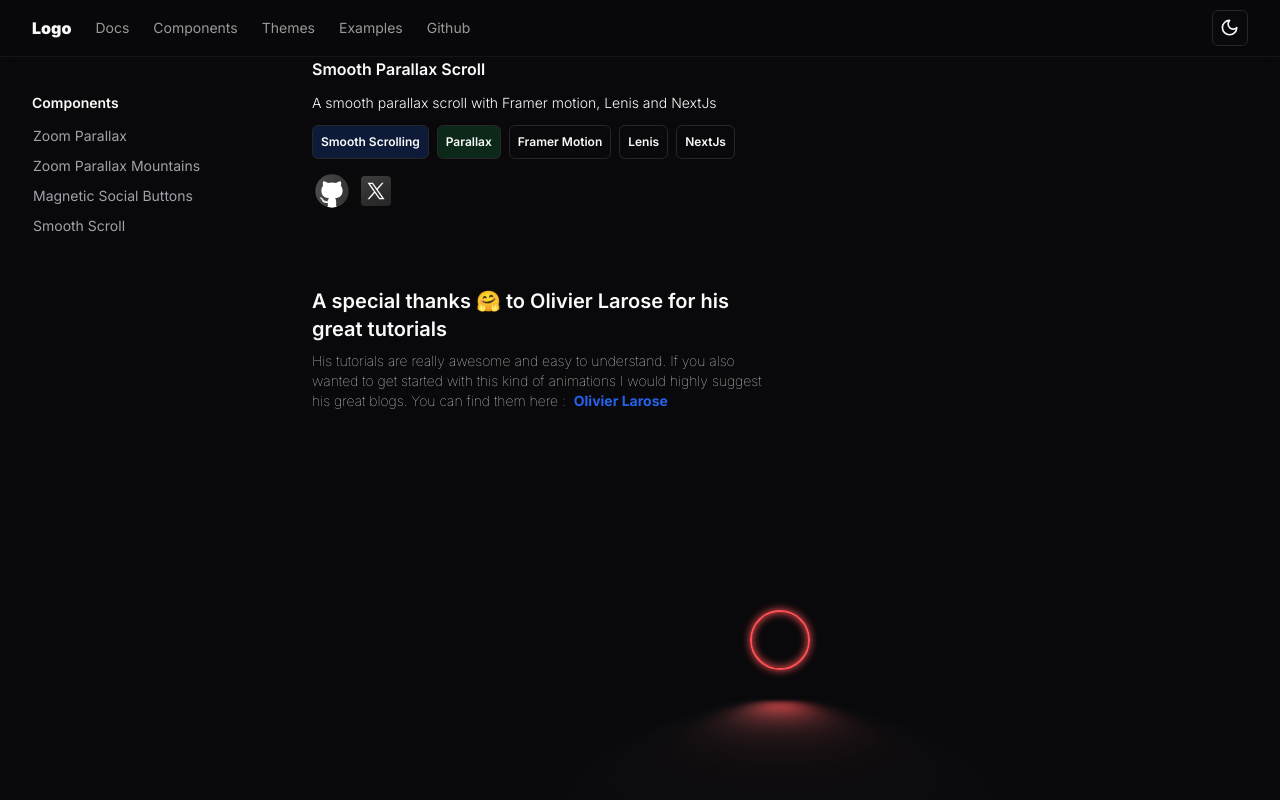
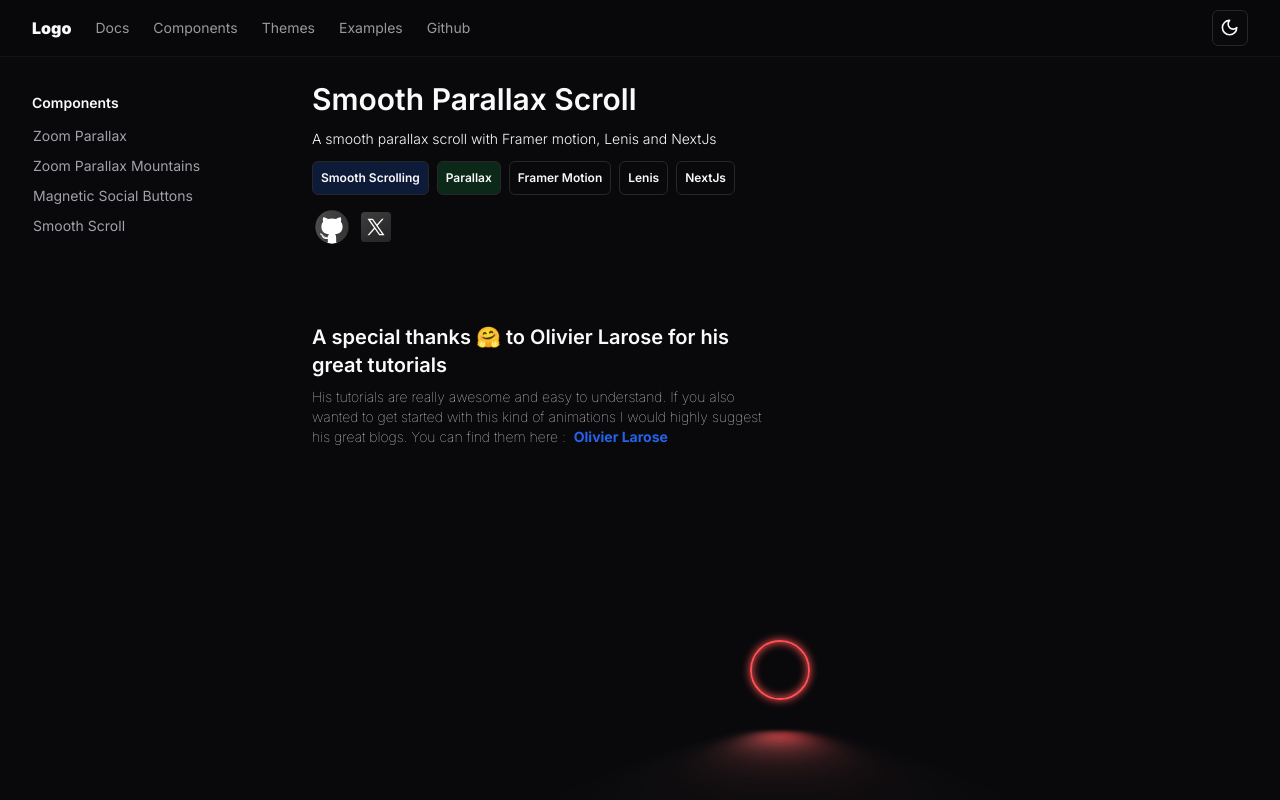
Before and after one commit to KaiAlan/animations, a Next.js app: page /smooth-scroll in a window 1280 px wide. Shown: the top 800 px of the page. Built offline with nearby package versions, Linux system fonts and the light colour scheme.

Commit message:
fixes around smooth scrooling parallax

```diff
--- a/src/app/smooth-scroll/page.tsx
+++ b/src/app/smooth-scroll/page.tsx
@@ -23,9 +23,9 @@
 
   return (
     <div>
-      <div className="flex flex-col justify-start items-start h-screen w-full gap-3">
+      <div className="flex flex-col justify-start items-start h-screen w-full gap-3 mt-6">
         <div className="flex flex-col justify-start items-start pb-10 md:pb-16 gap-3">
-          <h1 className="font-semibold">Smooth Parallax Scroll</h1>
+          <h1 className="font-semibold text-3xl">Smooth Parallax Scroll</h1>
           <p className="text-sm font-light">
             A smooth parallax scroll with Framer motion, Lenis and NextJs
           </p>
--- a/src/components/SmoothScroll/index.tsx
+++ b/src/components/SmoothScroll/index.tsx
@@ -73,7 +73,7 @@
       {images.map((src: any, i: number) => {
         return (
           <div key={i} className={styles.imageContainer}>
-            <Image src={src} alt="image" fill />
+            <Image src={src} alt="image" fill placeholder='blur' />
           </div>
         );
       })}
```
